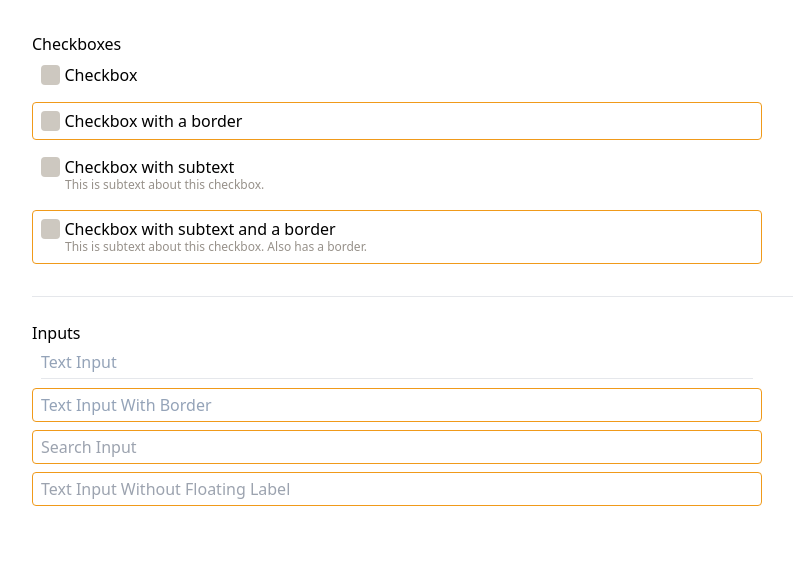
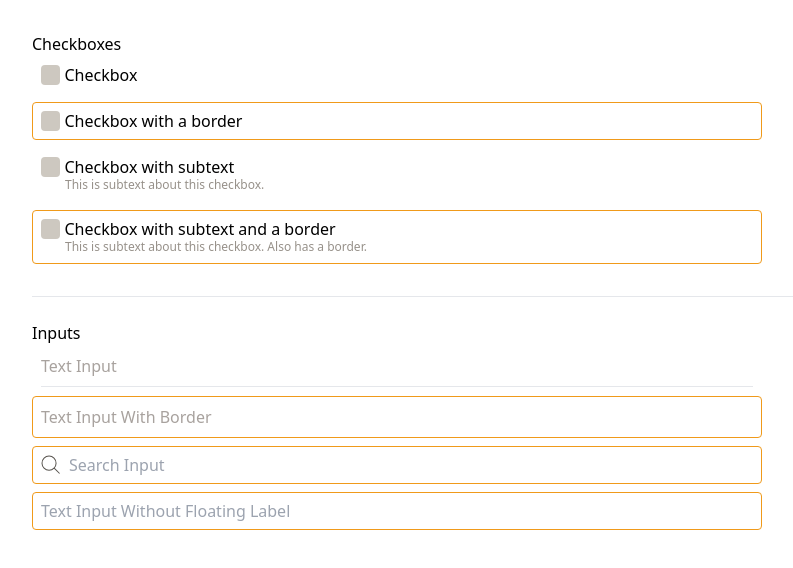
Before and after one commit to ks-rjjones/component-library, a React (Vite) app: page / in a window 1280 px wide. Shown: the top 568 px of the page, without its empty margins (0-793 px from the left). Built offline with nearby package versions, Linux system fonts and the light colour scheme.

Commit message:
add search, fix padding for input

```diff
--- a/src/components/Input.tsx
+++ b/src/components/Input.tsx
@@ -43,15 +43,36 @@ export default function Input(p: IInputProps) {
   const [isFocused, setIsFocused] = useState(false);
 
   const searchFont = useMemo(() => {
-    return `${p.helperText && p.type === "search" && "placeholder:italic placeholder:text-slate-400"}`;
+    return `${p.helperText && p.type === "search" && "placeholder:italic placeholder:text-stone-400"}`;
   }, [p.helperText, p.type]);
 
+  const SearchIcon = () => {
+    return (
+      <div className="mr-2 flex items-center">
+        <svg
+          className="size-5"
+          aria-labelledby="title desc"
+          role="img"
+          xmlns=""
+          viewBox="0 0 19.9 19.7"
+        >
+          <title id="title">Search Icon</title>
+          <desc id="desc">A magnifying glass icon.</desc>
+          <g className="stroke-stone-600" fill="none">
+            <path d="M18.5 18.3l-5.4-5.4" />
+            <circle cx="8" cy="8" r="7" />
+          </g>
+        </svg>
+      </div>
+    );
+  };
+
   const searchPadding = useMemo(() => {
-    return `${p.noFloat || p.type === "search" ? "py-1" : "pt-2"}`;
+    return `${p.noFloat || p.type === "search" ? "py-1.5" : "pt-4"}`;
   }, [p.noFloat, p.type]);
 
   const labelPos = useMemo(() => {
-    return `${p.value || isFocused ? "translate-y-0" : "translate-y-2"}`;
+    return `${p.value || isFocused ? "translate-y-0.5" : "translate-y-3"}`;
   }, [p.value, isFocused]);
 
   const labelSize = useMemo(() => {
@@ -69,10 +90,12 @@ export default function Input(p: IInputProps) {
       <div className="relative flex flex-col items-start">
         <label
           htmlFor={inputId}
-          className={`absolute top-0 w-full ${labelPos} select-none text-start ${labelSize} ${labelVisibility} leading-none text-slate-400 transition-transform`}
+          className={`absolute top-0 w-full ${labelPos} select-none text-start ${labelSize} ${labelVisibility} leading-none text-stone-400 transition-transform`}
         >
           {p.label}
         </label>
+        <div className="flex w-full">
+          {p.type === "search" && <SearchIcon />}
           <input
             id={inputId}
             type={p.type as string}
@@ -89,6 +112,7 @@ export default function Input(p: IInputProps) {
             }}
           />
         </div>
+      </div>
       {!p.border && <hr />}
       {/* TODO: Handle error state and text */}
       {p.helperText && <p className="ml-6 text-left text-xs text-tertiary-600">{p.helperText}</p>}
```
Lines whose indentation alone changed are shown as unchanged.
